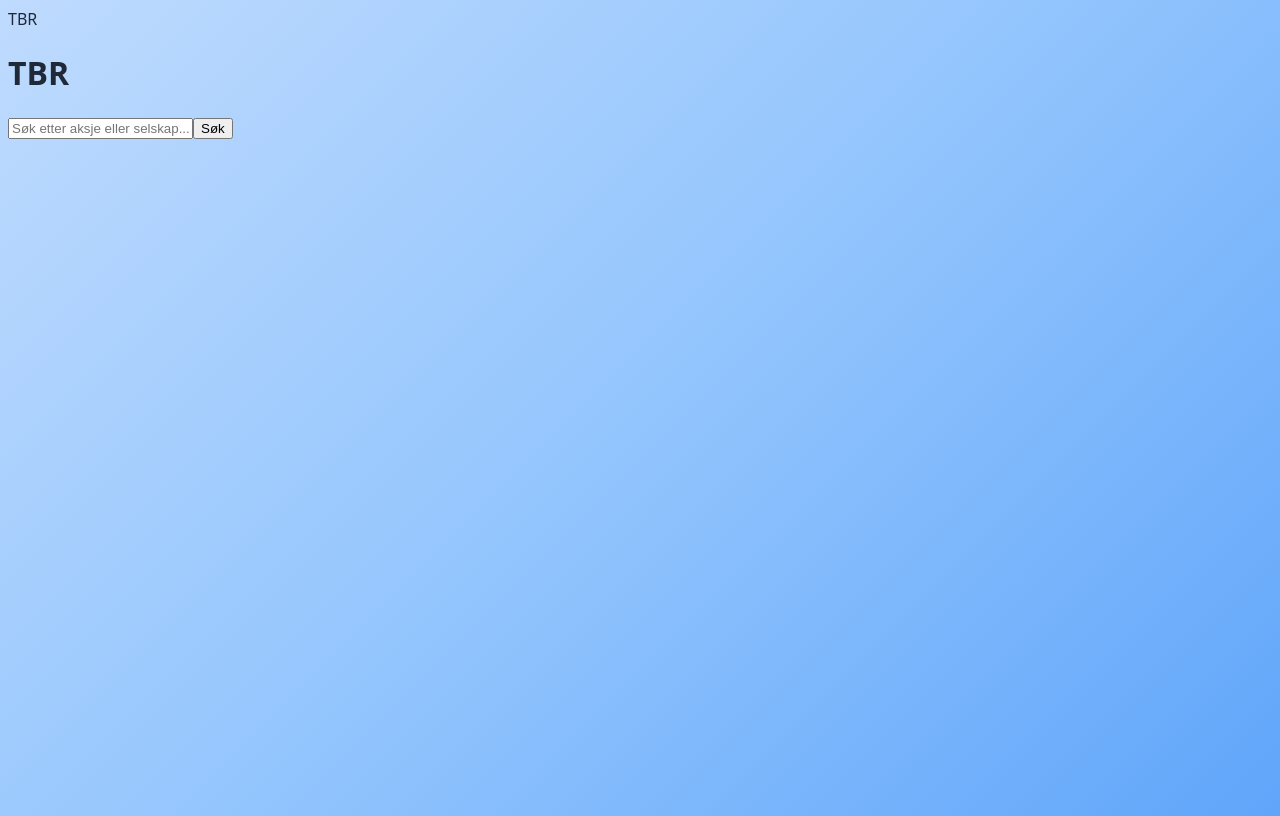
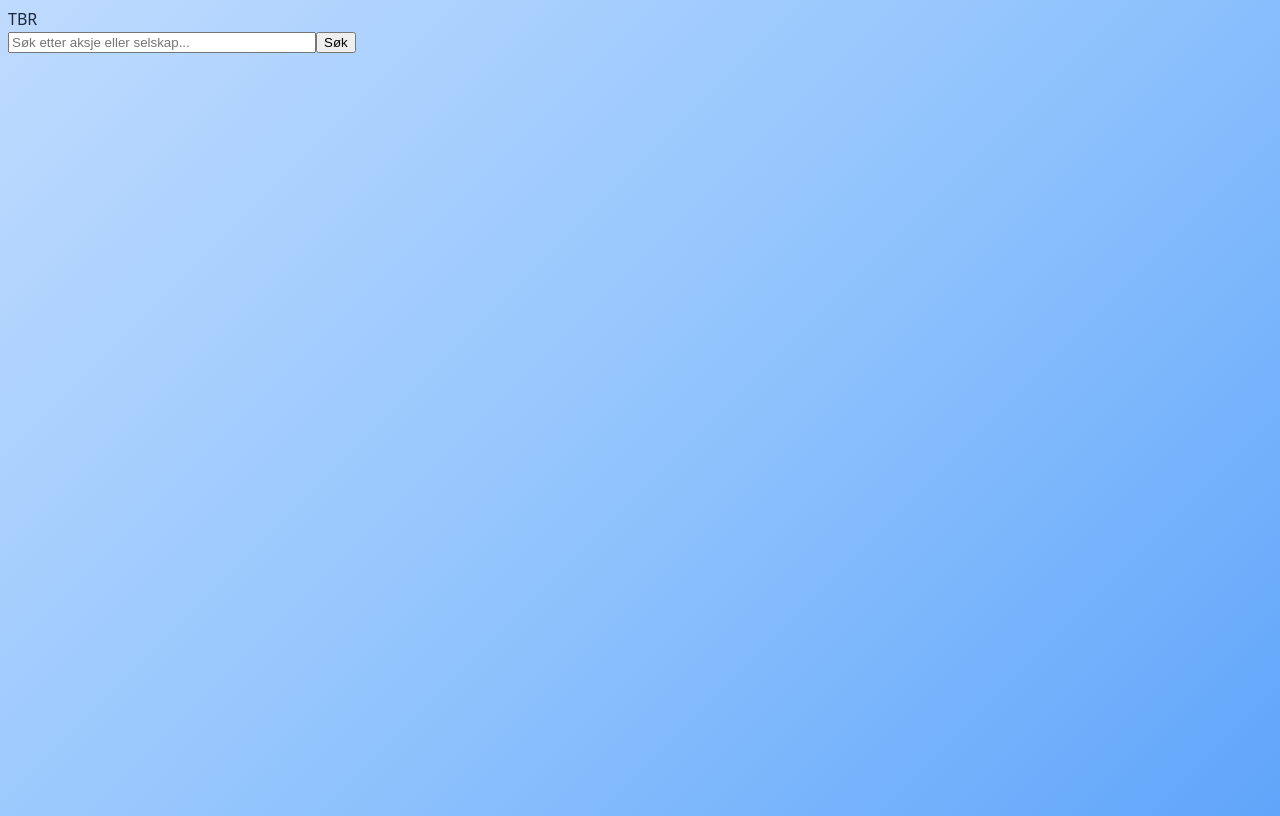
Before and after one commit to erhymo/TBR, a Next.js app: page / in a window 1280 px wide. Built offline with nearby package versions, Linux system fonts and the light colour scheme.

Commit message:
Fjern dobbel TBR-tittel, kun én i header. Design og funksjonalitet oppdatert etter avtale.

```diff
--- a/app/page.tsx
+++ b/app/page.tsx
@@ -33,19 +33,21 @@ export default function Home() {
   };
 
   return (
-    <div className="flex flex-col items-center justify-center min-h-[70vh] w-full">
-      <h1 className="text-6xl font-extrabold text-gray-900 drop-shadow-lg mb-8 text-center">TBR</h1>
-      <form onSubmit={handleSearch} className="flex gap-2 w-full max-w-xl mb-8">
+    <div className="flex flex-col items-center justify-center min-h-screen w-full">
+      <div className="flex flex-col items-center w-full">
+  {/* TBR-tittel fjernet, vises kun i header via layout.tsx */}
+        <form onSubmit={handleSearch} className="flex gap-2 w-full max-w-xl mt-8 mb-8 justify-center">
           <input
             type="text"
             value={query}
             onChange={e => setQuery(e.target.value)}
             placeholder="Søk etter aksje eller selskap..."
-          className="flex-1 px-4 py-3 border border-blue-200 rounded-lg shadow focus:outline-none text-lg"
+            className="flex-1 px-4 py-4 border border-blue-200 rounded-xl shadow focus:outline-none text-xl text-gray-900 bg-white"
+            style={{ minWidth: '300px', maxWidth: '500px' }}
           />
           <button
             type="submit"
-          className="px-6 py-3 bg-blue-600 text-white rounded-lg font-bold hover:bg-blue-700 text-lg"
+            className="px-8 py-4 bg-blue-600 text-white rounded-xl font-bold hover:bg-blue-700 text-xl shadow"
             disabled={loading}
           >
             {loading ? "Søker..." : "Søk"}
@@ -54,7 +56,7 @@ export default function Home() {
         {error && <div className="text-red-600 mb-4 text-lg">{error}</div>}
         <ul className="space-y-4 w-full max-w-xl">
           {articles.map((article, idx) => (
-          <li key={idx} className="border rounded-lg p-4 bg-white shadow">
+            <li key={idx} className="border rounded-xl p-4 bg-white shadow">
               <a href={article.url} target="_blank" rel="noopener noreferrer" className="text-blue-700 font-semibold hover:underline text-lg">
                 {article.title}
               </a>
@@ -63,5 +65,6 @@ export default function Home() {
           ))}
         </ul>
       </div>
+    </div>
   );
 }
```
Lines whose indentation alone changed are shown as unchanged.
